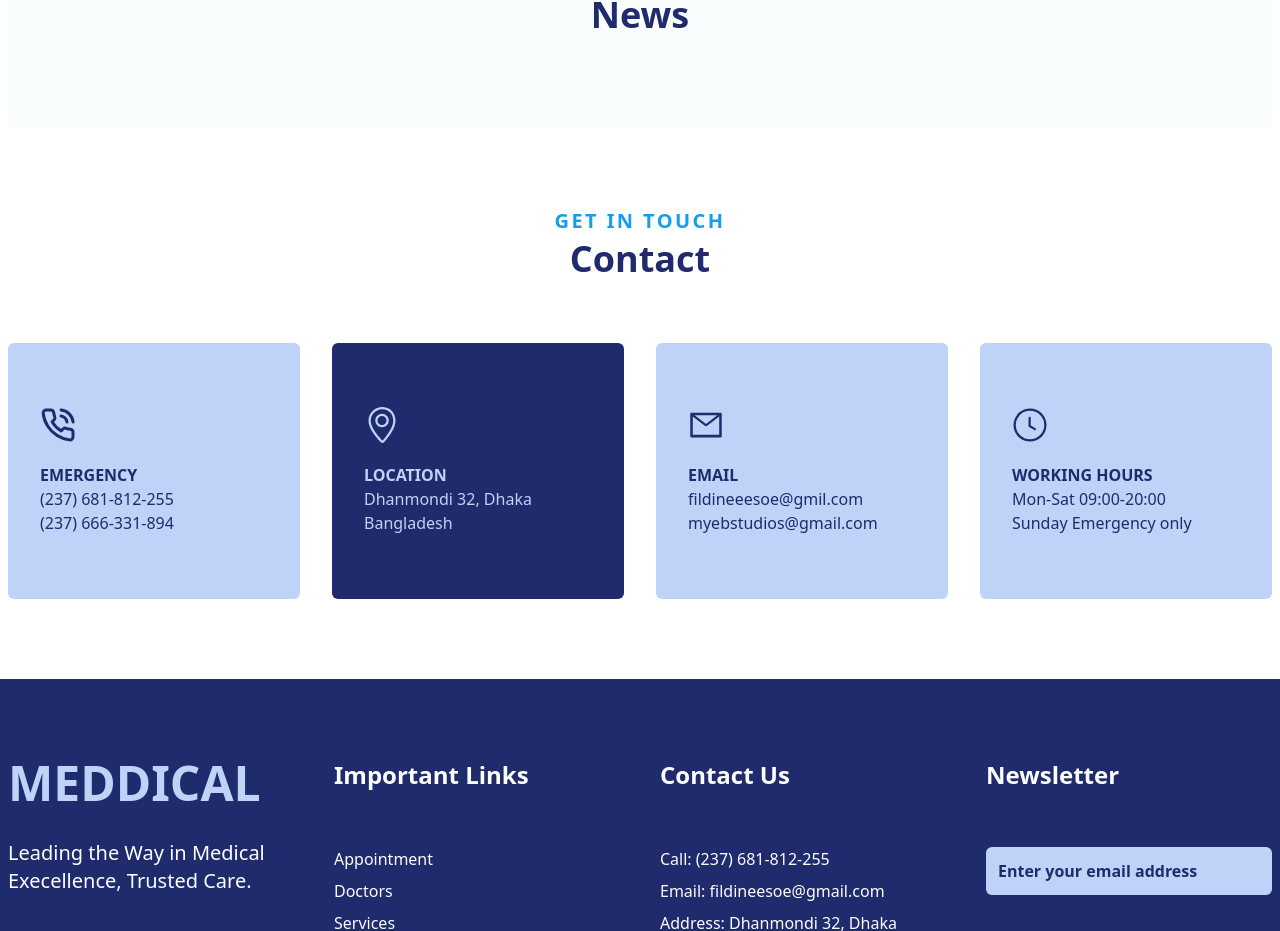
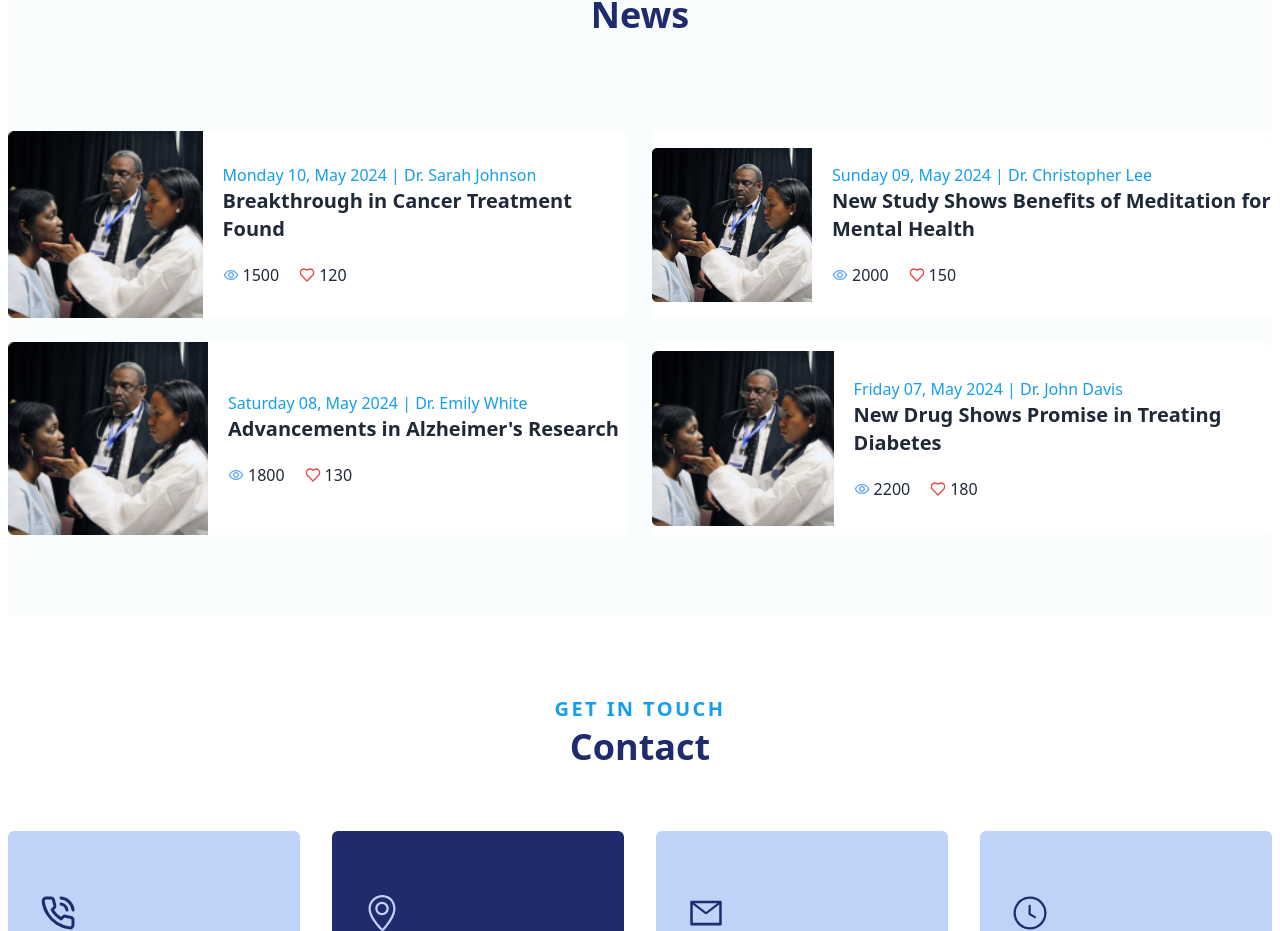
Before and after one commit to Bikash-Dev-Bk/softy-py-task, a React (Vite) app: page / in a window 1280 px wide. Shown: the part 3309-4240 px from the top of the page. Built offline with nearby package versions, Linux system fonts and the light colour scheme.

Commit message:
news section added

```diff
--- a/src/components/News.jsx
+++ b/src/components/News.jsx
@@ -1,13 +1,88 @@
+import { MdOutlineRemoveRedEye } from "react-icons/md";
+import pic from "../assets/images/news1.png";
+import { LuHeart } from "react-icons/lu";
+
 const News = () => {
+  const news = [
+    {
+      id: 1,
+      headline: "Breakthrough in Cancer Treatment Found",
+      author: "Dr. Sarah Johnson",
+      date: "Monday 10, May 2024",
+      views: 1500,
+      react: 120,
+      image: pic,
+    },
+    {
+      id: 2,
+      headline: "New Study Shows Benefits of Meditation for Mental Health",
+      author: "Dr. Christopher Lee",
+      date: "Sunday 09, May 2024",
+      views: 2000,
+      react: 150,
+      image: pic,
+    },
+    {
+      id: 3,
+      headline: "Advancements in Alzheimer's Research",
+      author: "Dr. Emily White",
+      date: "Saturday 08, May 2024",
+      views: 1800,
+      react: 130,
+      image: pic,
+    },
+    {
+      id: 4,
+      headline: "New Drug Shows Promise in Treating Diabetes",
+      author: "Dr. John Davis",
+      date: "Friday 07, May 2024",
+      views: 2200,
+      react: 180,
+      image: pic,
+    },
+  ];
   return (
     <div className="bg-[#FAFDFE] py-20">
       <div className="text-center">
         <p className="text-base lg:text-xl uppercase text-[#159EEC] font-bold tracking-[.12em]">
-        Better information, Better health
+          Better information, Better health
         </p>
         <h2 className="text-[#1F2B6C] text-2xl md:text-3xl lg:text-4xl font-bold mb-3 mt-1">
           News
         </h2>
+      </div>
+
+      <div className="grid gap-6 grid-cols-1 lg:grid-cols-2 mt-24">
+        {news.map((n) => (
+          <div
+            key={n.id}
+            className="flex gap-5 flex-col md:flex-row items-center bg-white rounded-r-lg"
+          >
+            <img src={n.image} alt="" className="w-full md:w-[200px]" />
+            <div>
+              <div>
+                <p className="text-[#159EEC]">
+                  <span>{n.date}</span> | <span>{n.author}</span>
+                </p>
+              </div>
+              <h3 className="text-xl font-semibold">{n.headline}</h3>
+              <div className="flex gap-5 items-center mt-5">
+                <p className="flex gap-1 items-center">
+                  <span>
+                    <MdOutlineRemoveRedEye className="text-blue-400" />
+                  </span>
+                  <span>{n.views}</span>
+                </p>
+                <p className="flex gap-1 items-center">
+                  <span>
+                    <LuHeart className="text-red-500" />
+                  </span>
+                  <span>{n.react}</span>
+                </p>
+              </div>
+            </div>
+          </div>
+        ))}
       </div>
     </div>
   );
```
Also changed, not shown: src/assets/images/news.png (added), src/assets/images/news1.png (added).
